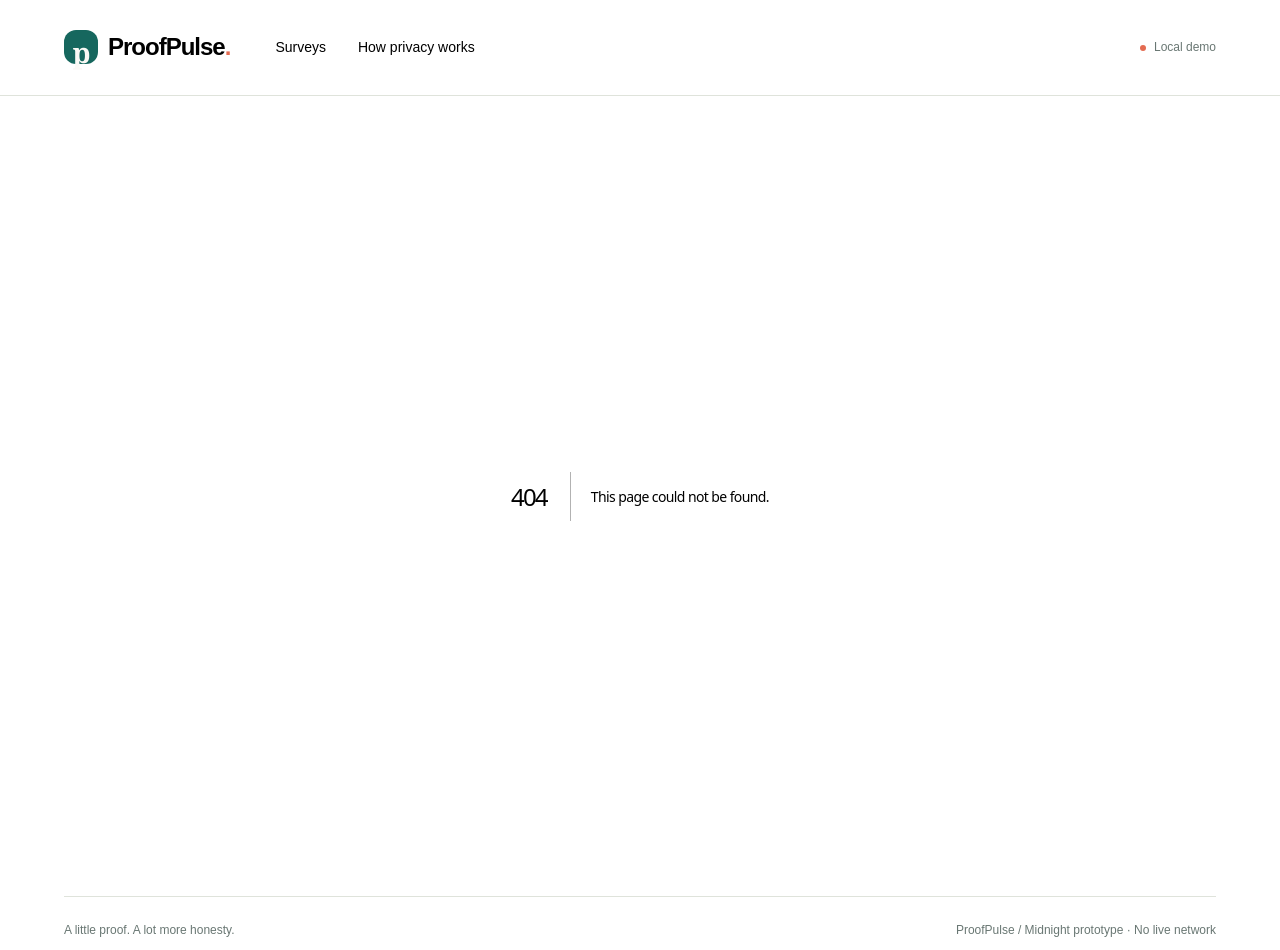
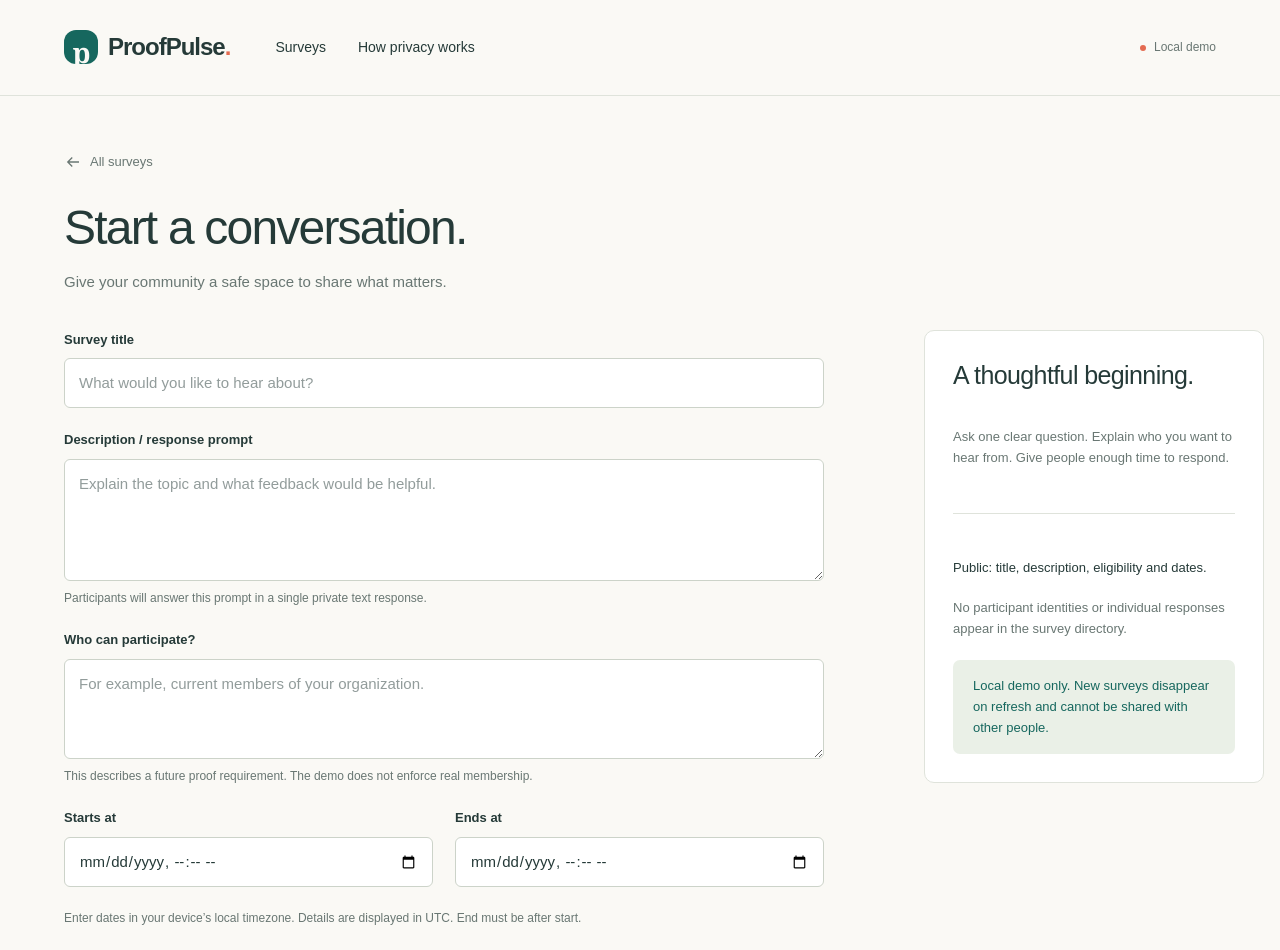
Before and after one commit to TuanNgoDev/proof-pulse, a Next.js app: page /surveys/new in a window 1280 px wide. Before the commit this address had no page. Shown: the top 950 px of the page. Built offline with nearby package versions, Linux system fonts and the light colour scheme.

Commit message:
feat: create surveys with validated local dates and public fields

```diff
--- a/src/app/layout.tsx
+++ b/src/app/layout.tsx
@@ -2,6 +2,8 @@ import type { Metadata } from "next";
 import Link from "next/link";
 import "./globals.css";
 import { SurveySession } from "@/application/survey-session";
+
+export const dynamic = "force-dynamic";
 
 export const metadata: Metadata = {
   title: "ProofPulse — thoughtful feedback, private by design",
--- /dev/null
+++ b/src/app/surveys/new/page.tsx
@@ -0,0 +1,2 @@
+import { CreateSurveyForm } from "@/ui/create-survey-form";
+export default function CreateSurveyPage() { return <CreateSurveyForm />; }
--- /dev/null
+++ b/src/ui/create-survey-form.tsx
@@ -0,0 +1,37 @@
+"use client";
+
+import { useState, type FormEvent } from "react";
+import { useRouter } from "next/navigation";
+import Link from "next/link";
+import { useSurveySession } from "@/application/survey-session";
+import { Arrow } from "./icons";
+
+export function CreateSurveyForm() {
+  const router = useRouter();
+  const { addSurvey } = useSurveySession();
+  const [error, setError] = useState("");
+  function submit(event: FormEvent<HTMLFormElement>) {
+    event.preventDefault();
+    const data = new FormData(event.currentTarget);
+    const text = (key: string) => String(data.get(key) ?? "");
+    try {
+      const survey = addSurvey({ title: text("title"), description: text("description"), eligibility: text("eligibility"), startsAt: text("startsAt"), endsAt: text("endsAt") });
+      router.push(`/surveys/${survey.id}`);
+    } catch (cause) {
+      setError(cause instanceof Error ? cause.message : "Survey could not be created. Please try again.");
+    }
+  }
+  return <main id="main" className="container">
+    <Link href="/" className="back-link"><Arrow back />All surveys</Link>
+    <div className="page-heading"><div><h1>Start a conversation.</h1><p>Give your community a safe space to share what matters.</p></div></div>
+    <div className="detail-grid"><form className="form" onSubmit={submit}>
+      {error && <div className="error" role="alert">{error}</div>}
+      <div className="field"><label htmlFor="title">Survey title</label><input id="title" name="title" required minLength={3} maxLength={100} placeholder="What would you like to hear about?" /></div>
+      <div className="field"><label htmlFor="description">Description / response prompt</label><textarea id="description" name="description" required minLength={10} maxLength={2000} rows={4} placeholder="Explain the topic and what feedback would be helpful." /><p className="hint">Participants will answer this prompt in a single private text response.</p></div>
+      <div className="field"><label htmlFor="eligibility">Who can participate?</label><textarea id="eligibility" name="eligibility" required minLength={5} maxLength={500} rows={3} placeholder="For example, current members of your organization." /><p className="hint">This describes a future proof requirement. The demo does not enforce real membership.</p></div>
+      <div className="field-row"><div className="field"><label htmlFor="startsAt">Starts at</label><input id="startsAt" name="startsAt" type="datetime-local" required /></div><div className="field"><label htmlFor="endsAt">Ends at</label><input id="endsAt" name="endsAt" type="datetime-local" required /></div></div>
+      <p className="hint" style={{ marginBottom: 24 }}>Enter dates in your device’s local timezone. Details are displayed in UTC. End must be after start.</p>
+      <button className="button" type="submit">Create demo survey <Arrow /></button>
+    </form><aside><div className="panel stack"><h2>A thoughtful beginning.</h2><p className="muted small">Ask one clear question. Explain who you want to hear from. Give people enough time to respond.</p><div className="divider" /><p className="small">Public: title, description, eligibility and dates.</p><p className="small muted">No participant identities or individual responses appear in the survey directory.</p><div className="notice">Local demo only. New surveys disappear on refresh and cannot be shared with other people.</div></div></aside></div>
+  </main>;
+}
```
